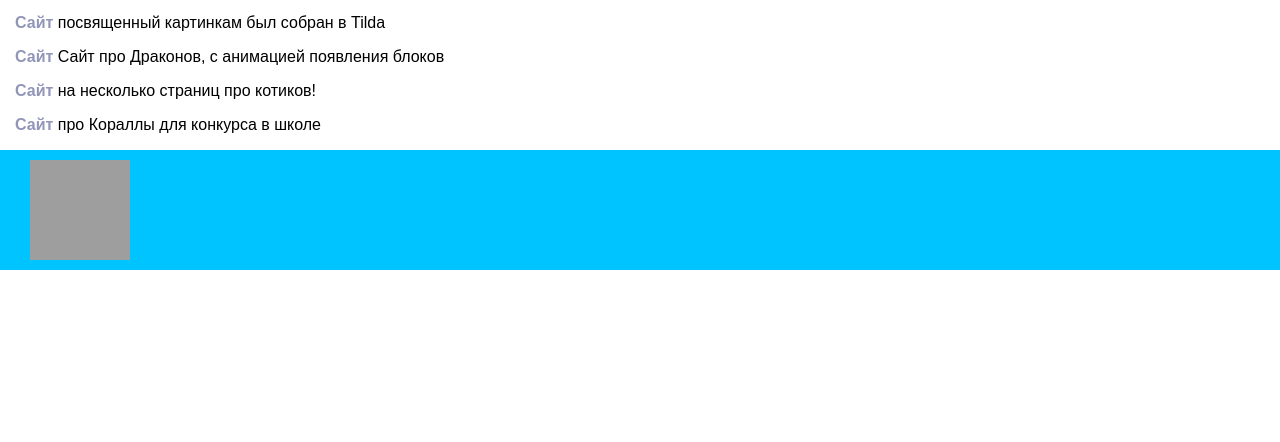
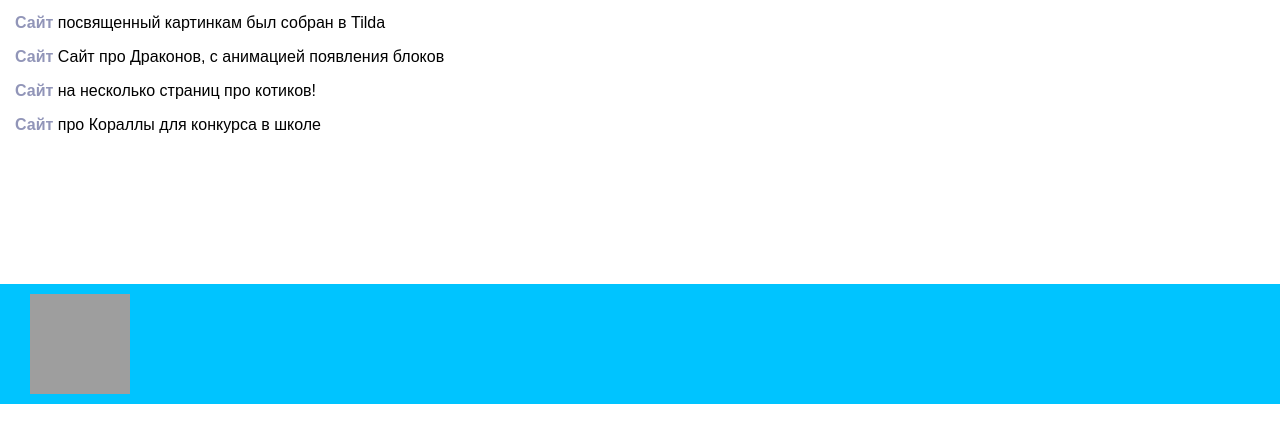
Before and after one commit to DianeKarepanova/portfolio, a plain HTML site: page index1.html in a window 1280 px wide. Shown: the part 138-580 px from the top of the page. Drawn offline with Linux system fonts and the light colour scheme; grey boxes are pictures that could not be loaded.

Commit message:
Update style.css

```diff
--- a/style.css
+++ b/style.css
@@ -30,3 +30,6 @@ h1, h2, p{
     opacity:1;
     transition:2s ease-in;
 }
+.footer{
+    margin-top: 150px;
+}
```
